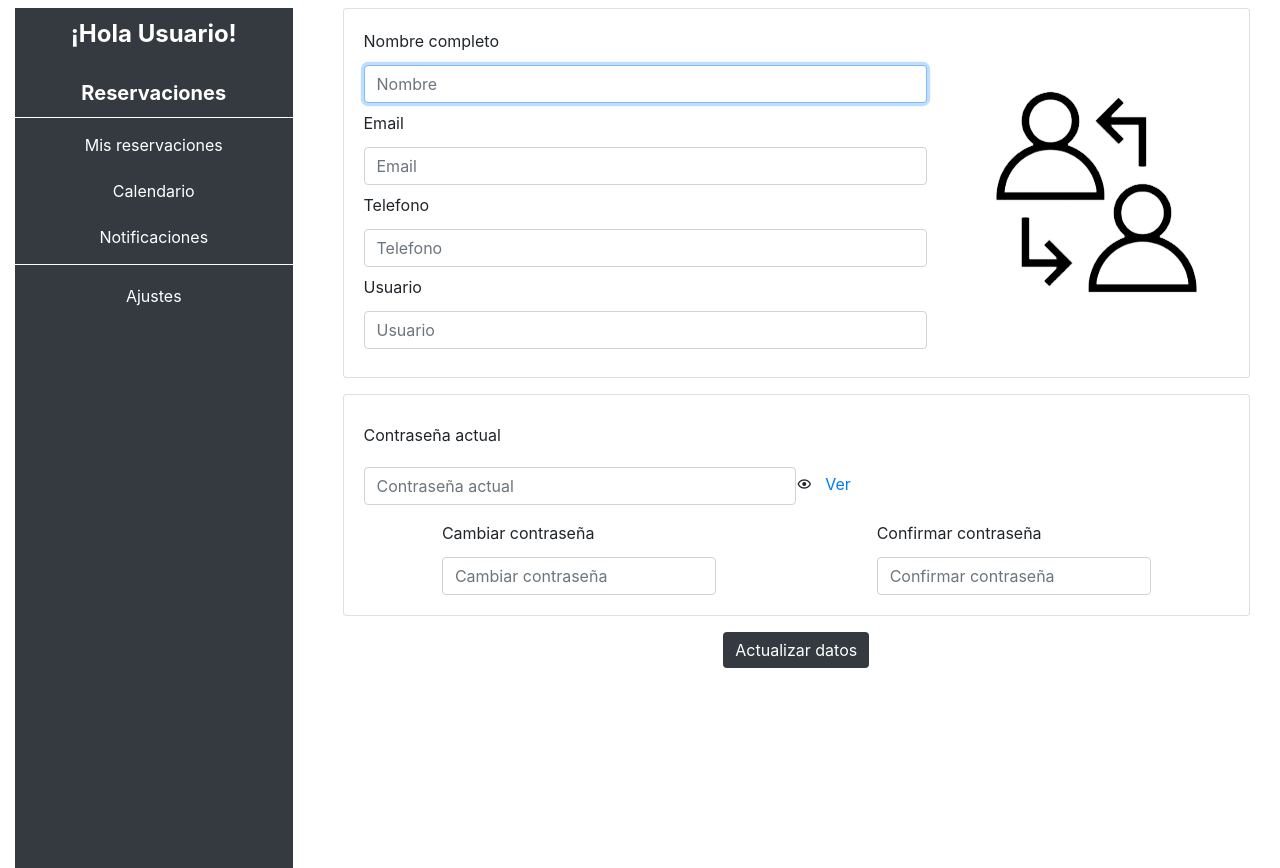
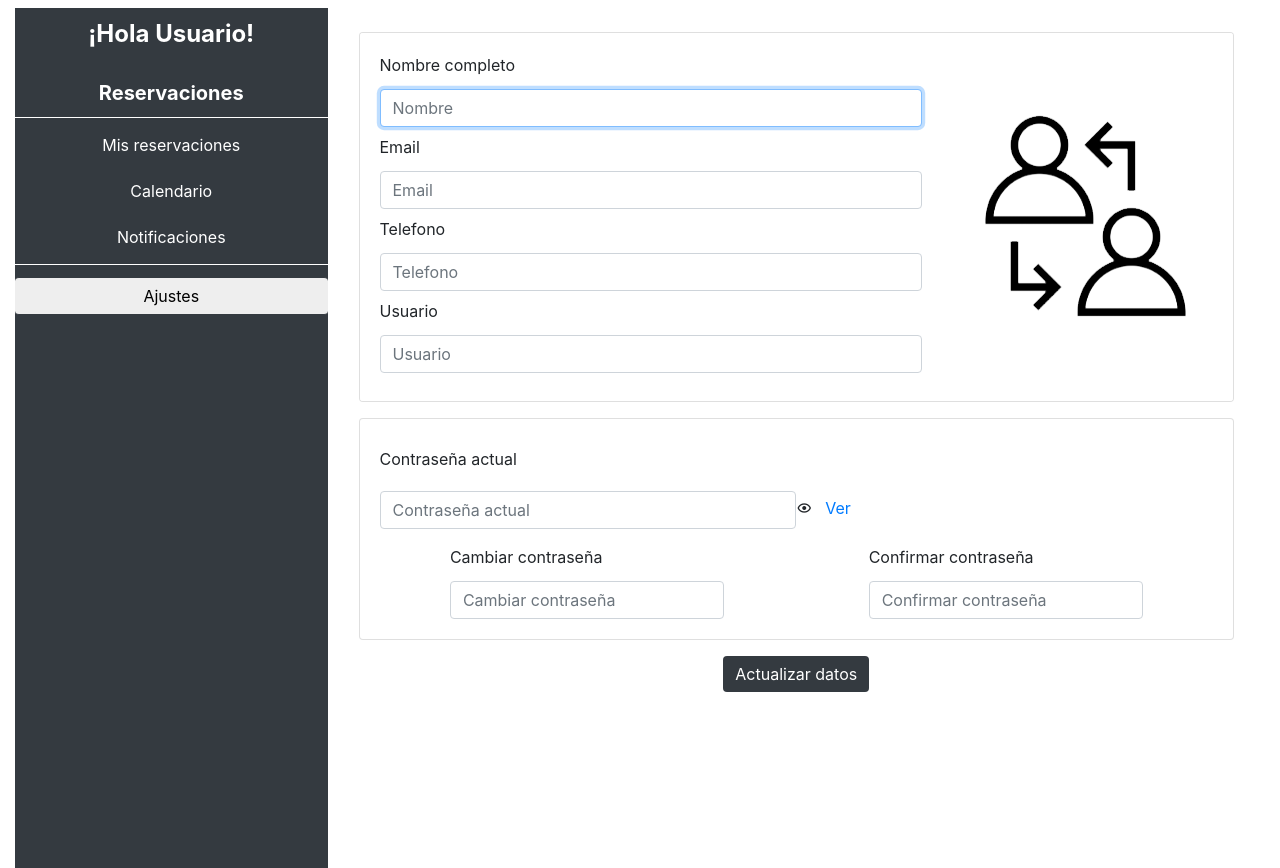
Before and after one commit to marnium/Front-SalEvent, a PHP site: page /my/ in a window 1280 px wide. Shown: the part 76-944 px from the top of the page. Run offline with PHP 8.4, Linux system fonts and the light colour scheme.

Commit message:
navigation running client page

```diff
--- a/my/index.php
+++ b/my/index.php
@@ -15,21 +15,24 @@
     />
     <title>SallEvent</title>
     <style>
+      .option-selected {
+         background-color: #eeeeee !important;
+         color: black !important;
+         border-left: none !important;
+         border-right: none !important;
+      }
       @media only screen and (min-width: 992px) {
         #nav-left {
           display: flex !important;
-            max-width: 232.5px;
+          max-width: calc((100% - 30px) * 0.25);
+          max-width: -webkit-calc((100% - 30px) * 0.25);
+          max-width: -moz-calc((100% - 30px) * 0.25);
           height: 100%;
           position: fixed;
           z-index: 1030;
         }
-          main > div.col-lg-9 {
+        main > section.col-lg-9 {
           margin-left: auto;
-          }
-        }
-        @media only screen and (min-width: 1200px) {
-          #nav-left {
-            max-width: 277.5px;
         }
       }
       .img-settings{
@@ -38,24 +41,23 @@
         justify-content: center;
       }
     </style>
-    <script src="https://cdn.jsdelivr.net/npm/vue/dist/vue.js"></script>
   </head>
   <body>
     <?php
       include('../partials/my/navigation.html');
     ?>
-  <main class="container-fluid my-2">
+    <main class="container-fluid mt-2">
       <div id="nav-left" class="w-100 collapse text-center p-0 list-group list-group-flush bg-dark">
         <h4 class="list-group-item bg-dark text-white font-weight-bold" style="border: none;">¡Hola Usuario!</h4>
         <h5 class="list-group-item bg-dark text-white font-weight-bold mb-2" style="border-bottom-color: white;">Reservaciones</h5>
-      <span class="btn btn-dark btn-block">Mis reservaciones</span>
-      <span class="btn btn-dark btn-block">Calendario</span>
-      <span class="btn btn-dark btn-block">Notificaciones</span>
+        <span class="btn btn-dark btn-block" onclick="load_page(this,'my-reservation')">Mis reservaciones</span>
+        <span class="btn btn-dark btn-block" onclick="load_page(this,'calendar')">Calendario</span>
+        <span class="btn btn-dark btn-block" onclick="load_page(this,'notifications')">Notificaciones</span>
         <div class="list-group-item bg-dark text-white mt-2 px-0" style="border: none; border-top: 1px solid white;">
-        <span class="btn btn-dark btn-block">Ajustes</span>
+          <span id="opt-salon" class="btn btn-dark btn-block option-selected" onclick="load_page(this,'settings')">Ajustes</span>
         </div>
       </div>
-    <div class="col-lg-9 px-0 my-4 pb-4 mt-lg-0">
+      <section id="settings" class="py-4 mt-3 px-0 col-lg-9 mt-lg-0 px-lg-3">
         <form class="form-signin">
           <div class="container-fluid">
             <div class="card mb-3 overflow-auto">
@@ -131,14 +133,17 @@
                         <button
                           type="button"
                           class="btn btn-link"
-                          onclick="showPassword()">
+                          onclick="showPassword()"
+                        >
                         Ver
                         </button>
                       </div>
                     </div>
                     <div class="mt-2 d-flex flex-wrap justify-content-around">
                       <div class="mt-2">
-                        <label for="change-password">Cambiar contraseña</label>
+                        <label for="change-password"
+                          >Cambiar contraseña</label
+                        >
                         <input
                           type="password"
                           id="change-password"
@@ -149,7 +154,9 @@
                         />
                       </div>
                       <div class="mt-2 ml-1">
-                        <label for="confirm-password">Confirmar contraseña</label>
+                        <label for="confirm-password"
+                          >Confirmar contraseña</label
+                        >
                         <input
                           type="password"
                           id="confirm-password"
@@ -171,8 +178,18 @@
             </button>
           </div>
         </form>
-    </div>
+      </section>
+      <section id="notifications" class="py-4 mt-3 px-0 col-lg-9 mt-lg-0 px-lg-3" style="display: none;">
+        <h1>Notificaciones</h1>
+      </section>
+      <section id="calendar" class="py-4 mt-3 px-0 col-lg-9 mt-lg-0 px-lg-3" style="display: none;">
+        <h1>Calendario</h1>
+      </section>
+      <section id="my-reservation" class="py-4 mt-3 px-0 col-lg-9 mt-lg-0 px-lg-3" style="display: none;">
+        <h1>Mis reservaciones</h1>
+      </section>
     </main>
+
     <script>
       function showPassword() {
         var tipo = document.getElementById("current-password");
@@ -181,6 +198,53 @@
         } else {
           tipo.type = "password";
         }
+      }
+      var option_page_current = document.getElementById('opt-salon');
+      var page_loaded_current = document.getElementById('settings');
+
+      function load_page(element, id_page) {
+         if (active_option(element)) {
+            show_page(id_page);
+         } else {
+            console.log('Ya esta activada');
+         }
+      }
+      function active_option(element) {
+         let list_class = element.className.split(' ');
+         if (list_class.lastIndexOf('option-selected') != -1) return false;
+
+         console.log('Activando ', element.firstChild.nodeValue, '...');
+
+         list_class.push('option-selected');
+         element.className = list_class.join(' ');
+
+         console.log('Hecho.');
+
+         if (option_page_current) {
+            console.log('Desactivando ', option_page_current.firstChild.nodeValue, '...');
+            let list_class = option_page_current.className.split(' ');
+            let pos_class_selected = list_class.lastIndexOf('option_selected');
+            list_class.splice(pos_class_selected, 1);
+            option_page_current.className = list_class.join(' ');
+            console.log('Hecho.');
+         }
+
+         option_page_current = element;
+         return true;
+      }
+      function show_page(id_page) {
+         if (!id_page) return;
+
+         if (page_loaded_current) {
+            page_loaded_current.style.display = 'none';
+         }
+
+         let component = document.getElementById(id_page);
+         console.log('Mostrando página ', component.id, '...');
+         component.style.display = 'block';
+
+         page_loaded_current = component;
+         console.log('Hecho');
       }
     </script>
     <script
```
Lines whose indentation alone changed are shown as unchanged.
